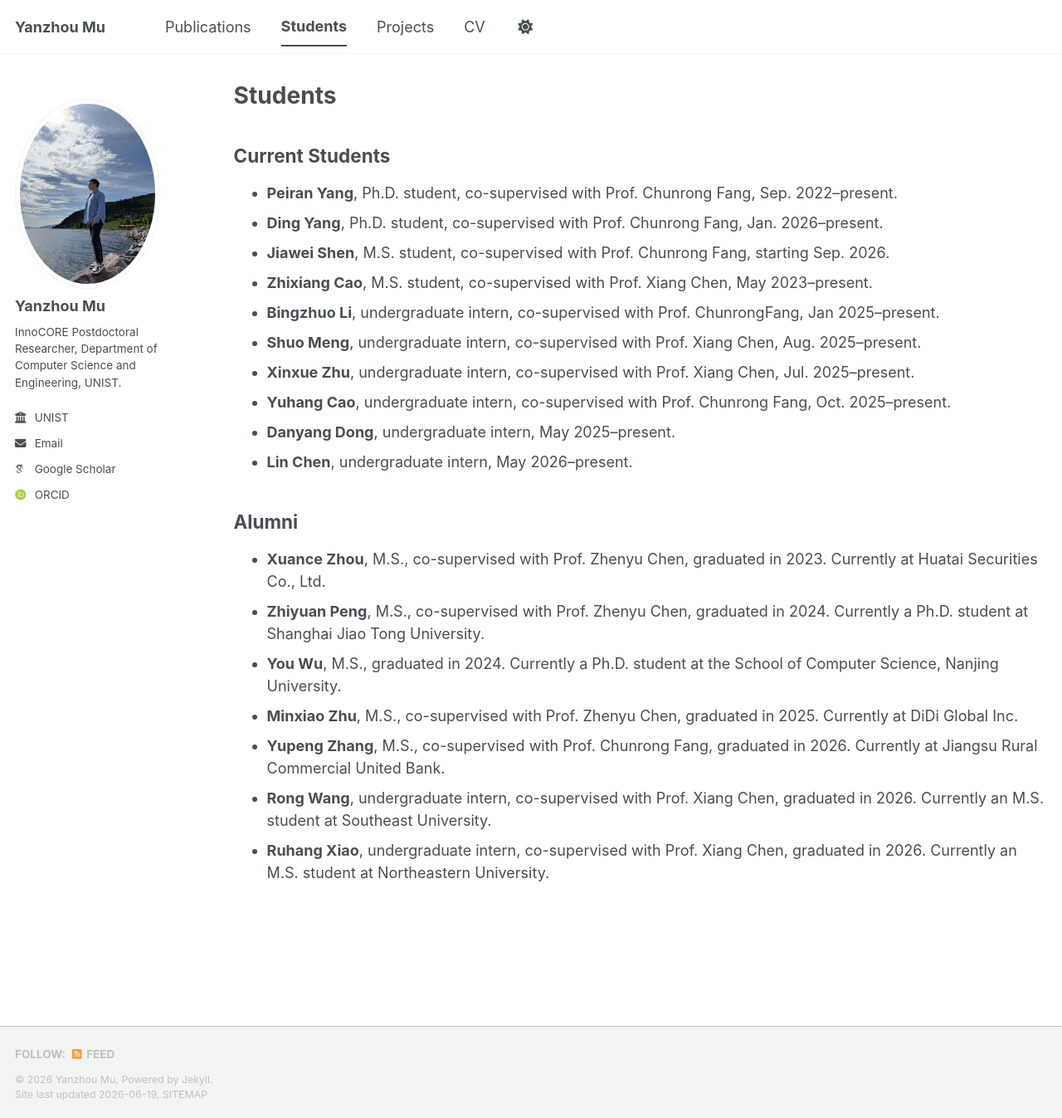
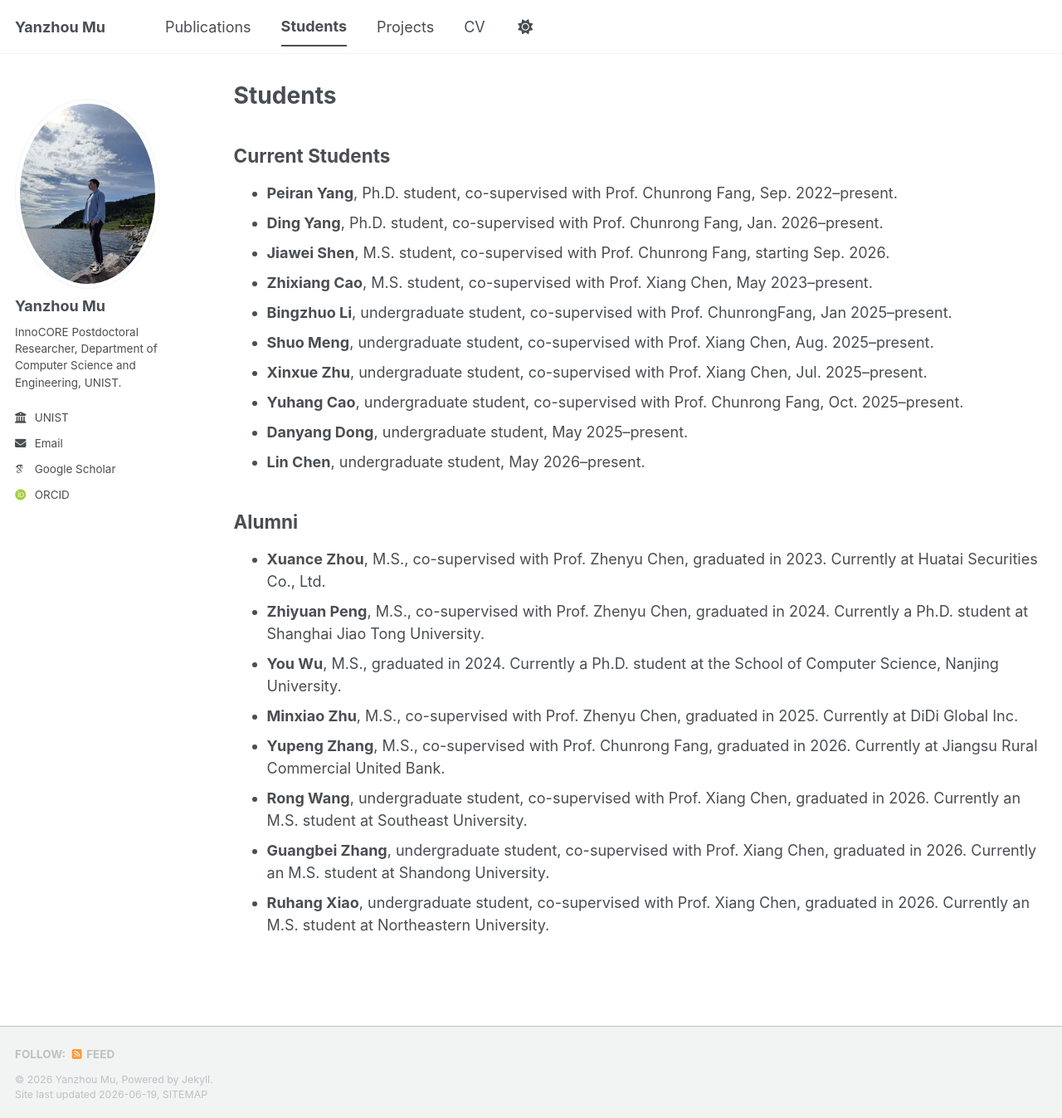
Before and after one commit to muyanzhou96/muyanzhou96.github.io, a Jekyll site: the page built from _pages/students.md, in a window 1280 px wide and 1347 px high. Shown: the whole window at 83% size. Built offline with Jekyll 4.4.1, drawn with Linux system fonts in a browser that asks for light colours; some web fonts are replaced; a script bundle is joined from its source files by our own code; library files that are not in the unit come from our copies.

Commit message:
0619 updatepages6

```diff
--- a/_pages/students.md
+++ b/_pages/students.md
@@ -11,12 +11,12 @@ author_profile: true
 * **Ding Yang**, Ph.D. student, co-supervised with Prof. Chunrong Fang, Jan. 2026–present.
 * **Jiawei Shen**, M.S. student, co-supervised with Prof. Chunrong Fang, starting Sep. 2026.
 * **Zhixiang Cao**, M.S. student, co-supervised with Prof. Xiang Chen, May 2023–present.
-* **Bingzhuo Li**, undergraduate intern, co-supervised with Prof. ChunrongFang, Jan 2025–present.
-* **Shuo Meng**, undergraduate intern, co-supervised with Prof. Xiang Chen, Aug. 2025–present.
-* **Xinxue Zhu**, undergraduate intern, co-supervised with Prof. Xiang Chen, Jul. 2025–present.
-* **Yuhang Cao**, undergraduate intern, co-supervised with Prof. Chunrong Fang, Oct. 2025–present.
-* **Danyang Dong**, undergraduate intern, May 2025–present.
-* **Lin Chen**, undergraduate intern, May 2026–present.
+* **Bingzhuo Li**, undergraduate student, co-supervised with Prof. ChunrongFang, Jan 2025–present.
+* **Shuo Meng**, undergraduate student, co-supervised with Prof. Xiang Chen, Aug. 2025–present.
+* **Xinxue Zhu**, undergraduate student, co-supervised with Prof. Xiang Chen, Jul. 2025–present.
+* **Yuhang Cao**, undergraduate student, co-supervised with Prof. Chunrong Fang, Oct. 2025–present.
+* **Danyang Dong**, undergraduate student, May 2025–present.
+* **Lin Chen**, undergraduate student, May 2026–present.
 
 ## Alumni
 
@@ -25,5 +25,6 @@ author_profile: true
 * **You Wu**, M.S., graduated in 2024. Currently a Ph.D. student at the School of Computer Science, Nanjing University.
 * **Minxiao Zhu**, M.S., co-supervised with Prof. Zhenyu Chen, graduated in 2025. Currently at DiDi Global Inc.
 * **Yupeng Zhang**, M.S., co-supervised with Prof. Chunrong Fang, graduated in 2026. Currently at Jiangsu Rural Commercial United Bank.
-* **Rong Wang**, undergraduate intern, co-supervised with Prof. Xiang Chen, graduated in 2026. Currently an M.S. student at Southeast University.
-* **Ruhang Xiao**, undergraduate intern, co-supervised with Prof. Xiang Chen, graduated in 2026. Currently an M.S. student at Northeastern University.
+* **Rong Wang**, undergraduate student, co-supervised with Prof. Xiang Chen, graduated in 2026. Currently an M.S. student at Southeast University.
+* **Guangbei Zhang**, undergraduate student, co-supervised with Prof. Xiang Chen, graduated in 2026. Currently an M.S. student at Shandong University.
+* **Ruhang Xiao**, undergraduate student, co-supervised with Prof. Xiang Chen, graduated in 2026. Currently an M.S. student at Northeastern University.
--- a/_sass/layout/_archive.scss
+++ b/_sass/layout/_archive.scss
@@ -88,6 +88,17 @@
   font-style: normal;
   font-weight: 600;
   white-space: nowrap;
+}
+
+.publication-group {
+  margin-top: 1.75em;
+}
+
+.publication-group__title {
+  margin-top: 1.5em;
+  margin-bottom: 0.75em;
+  padding-bottom: 0.35em;
+  border-bottom: 1px solid var(--global-border-color);
 }
 
 .project-images {
```
Also changed, not shown: _includes/publications-for-group.html (added, +43 -0 lines), _pages/publications.html (+51 -5 lines), Total_Pubs.md (added), 9 other files.
